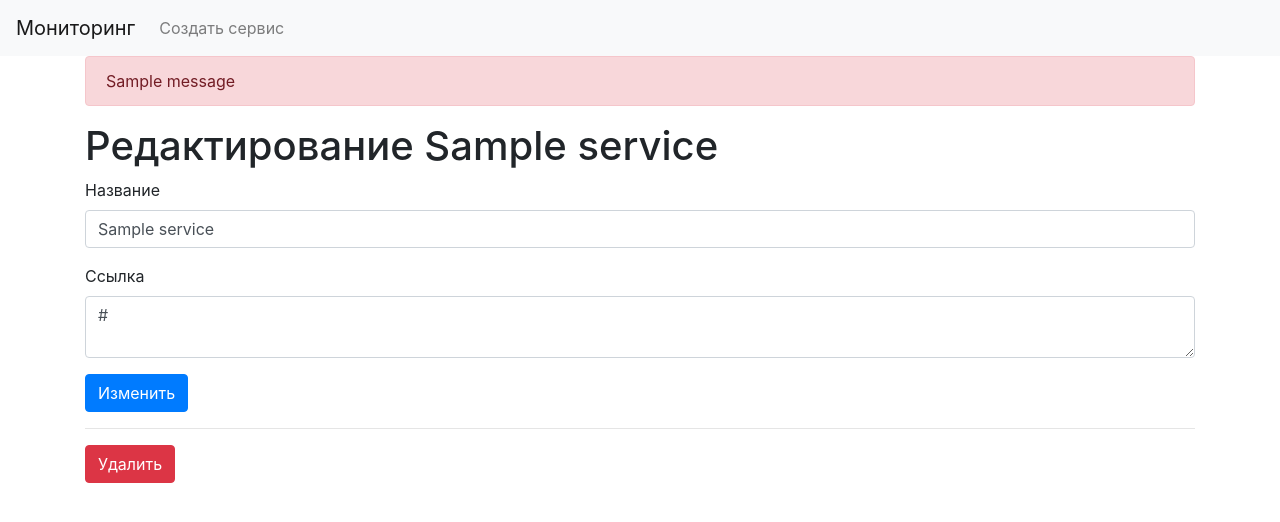
After one commit to mouettxy/mispis, a Flask app: template templates/pages/edit.html in a window 1280 px wide. The commit adds this page. Shown: the top 522 px of the page. Run offline with Flask 2, Linux system fonts and the light colour scheme; the template is opened without the code that fills it: most values are stand-ins (such as "Sample title", 1, 10 or a date in 2020); one stand-in notice (Sample message) is shown; some libraries are stand-ins or nearby versions.

Commit message:
Добавил CRUD для сервисов

```diff
--- a/main.py
+++ b/main.py
@@ -1,21 +1,74 @@
 from db.Database import Database
 from controllers.AnnouncementController import AnnouncementController
-from controllers.ServiceController import ServiceController
+from controllers.ServiceController import ServiceController, ServiceCreateDto
 from controllers.UserController import UserController
 
-from flask import Flask, render_template
+from flask import Flask, render_template, request, url_for, flash, redirect
 
 app = Flask(__name__)
+
+app.config['SECRET_KEY'] = 'q7s3FTmXKGuRHvaFHcoreZHDZ4mpEDpu'
 
 @app.route('/')
 def index():
   db = Database()
-
   controller = ServiceController(db)
-
   services = controller.get_all()
 
   return render_template('pages/index.html', services=services)
 
+@app.route('/create', methods=('GET', 'POST'))
+def create_service():
+  if request.method == 'POST':
+    title = request.form['title']
+    url = request.form['url']
+
+    if not title:
+      flash('Пожалуйста, укажите название сервиса', 'danger')
+    elif not url:
+      flash('Пожалуйста, укажите URL сервиса', 'danger')
+    else:
+      db = Database()
+      controller = ServiceController(db)
+      controller.create({ 'title': title, 'url': url })
+
+      return redirect(url_for('index'))
+
+  return render_template('pages/create.html')
+
+@app.route('/<int:id>/edit', methods=('GET', 'POST'))
+def edit_service(id: int):
+  db = Database()
+  controller = ServiceController(db)
+
+  service = controller.get_by_id(id)
+
+  if request.method == 'POST':
+    title = request.form['title']
+    url = request.form['url']
+
+    if not title:
+      flash('Пожалуйста, укажите название сервиса', 'danger')
+    elif not url:
+      flash('Пожалуйста, укажите URL сервиса', 'danger')
+    else:
+      controller.update({ 'id': id, 'title': title, 'url': url })
+
+      return redirect(url_for('index'))
+
+  return render_template('pages/edit.html', service=service)
+
+@app.route('/<int:id>/delete', methods=('POST',))
+def delete(id):
+  db = Database()
+  controller = ServiceController(db)
+
+  service = controller.get_by_id(id)
+  controller.delete(id)
+
+  flash(f'Сервис {service["title"]} был успешно удалён', 'info')
+
+  return redirect(url_for('index'))
+
 if __name__ == '__main__':
   app.run(debug=True)
--- a/templates/mixins/base.html
+++ b/templates/mixins/base.html
@@ -10,9 +10,7 @@
     <link
       rel="stylesheet"
       href="https://stackpath.bootstrapcdn.com/bootstrap/4.3.1/css/bootstrap.min.css"
-      integrity="sha384-
-ggOyR0iXCbMQv3Xipma34MD+dH/1fQ784/j6cY/iJTQUOhcWr7x9JvoRxT2M
-Zw1T"
+      integrity="sha384-ggOyR0iXCbMQv3Xipma34MD+dH/1fQ784/j6cY/iJTQUOhcWr7x9JvoRxT2MZw1T"
       crossorigin="anonymous"
     />
 
@@ -22,6 +20,11 @@ Zw1T"
   <body>
     <nav class="navbar navbar-expand-md navbar-light bg-light">
       <a class="navbar-brand" href="{{ url_for('index')}}">Мониторинг</a>
+      <ul class="navbar-nav">
+        <li class="nav-item">
+          <a class="nav-link" href="{{ url_for('create_service') }}">Создать сервис</a>
+        </li>
+      </ul>
       <button
         class="navbar-toggler"
         type="button"
@@ -35,7 +38,13 @@ Zw1T"
       </button>
     </nav>
 
-    <div class="container">{% block content %} {% endblock %}</div>
+    <div class="container">
+      {% for message in get_flashed_messages() %}
+        <div class="alert alert-danger">{{ message }}</div>
+      {% endfor %}
+
+      {% block content %} {% endblock %}
+    </div>
 
     <script
       src="https://code.jquery.com/jquery-3.3.1.slim.min.js"
--- /dev/null
+++ b/templates/pages/edit.html
@@ -0,0 +1,37 @@
+{% extends 'mixins/base.html' %}
+
+{% block content %}
+  <h1>{% block title %} Редактирование {{ service['title'] }} {% endblock %}</h1>
+
+  <form method="post">
+    <div class="form-group">
+      <label for="title">Название</label>
+      <input
+        type="text"
+        name="title"
+        placeholder="Yandex"
+        class="form-control"
+        value="{{ service['title'] }}"
+      />
+    </div>
+
+    <div class="form-group">
+      <label for="url">Ссылка</label>
+      <textarea name="url" placeholder="https://" class="form-control">{{ service['url'] }}</textarea>
+    </div>
+
+    <div class="form-group">
+      <button type="submit" class="btn btn-primary">Изменить</button>
+    </div>
+  </form>
+
+  <hr />
+
+  <form action="{{ url_for('delete', id=service['id']) }}" method="POST">
+    <input
+      type="submit"
+      class="btn btn-danger"
+      value="Удалить"
+      onclick="confirm('Are you sure you want to delete this post?')">
+  </form>
+{% endblock %}
```
Also changed, not shown: controllers/ServiceController.py (+47 -2 lines), templates/pages/create.html (added, +26 -0 lines), templates/pages/index.html (+10 -3 lines).
